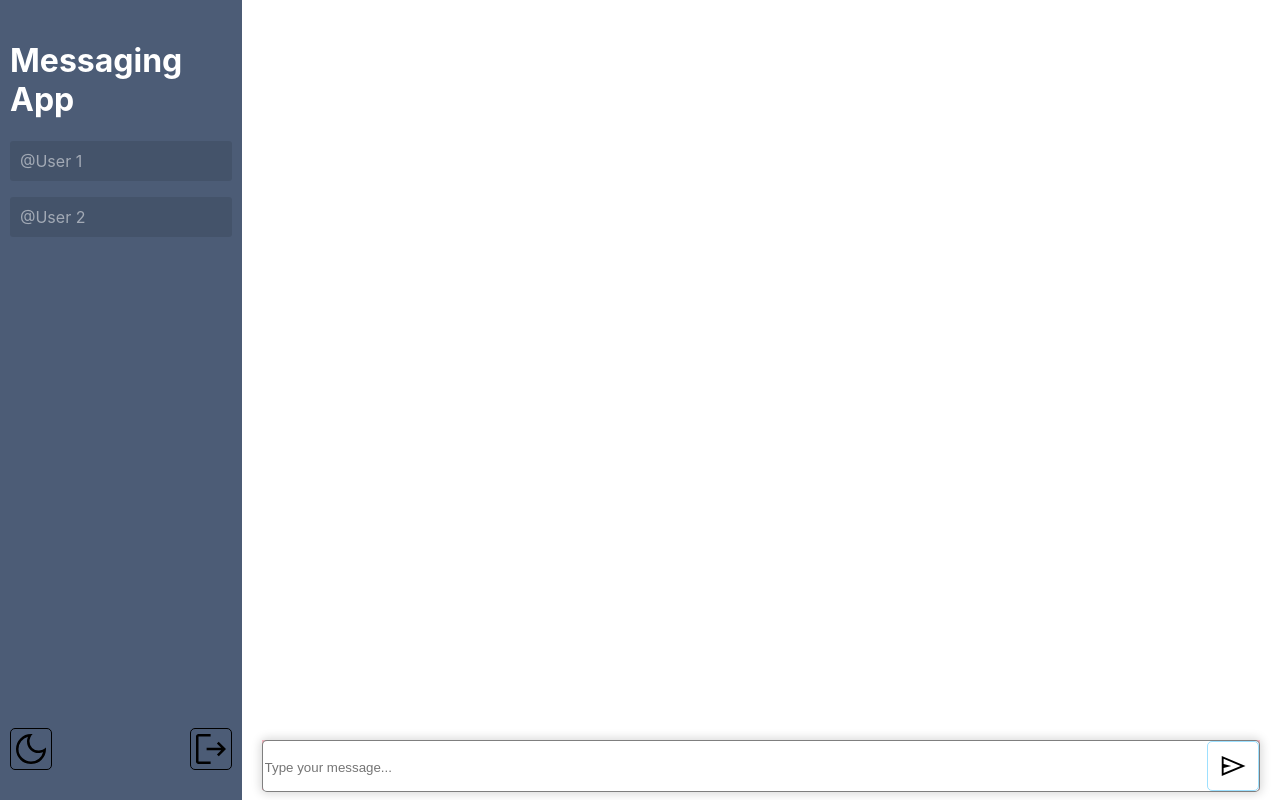
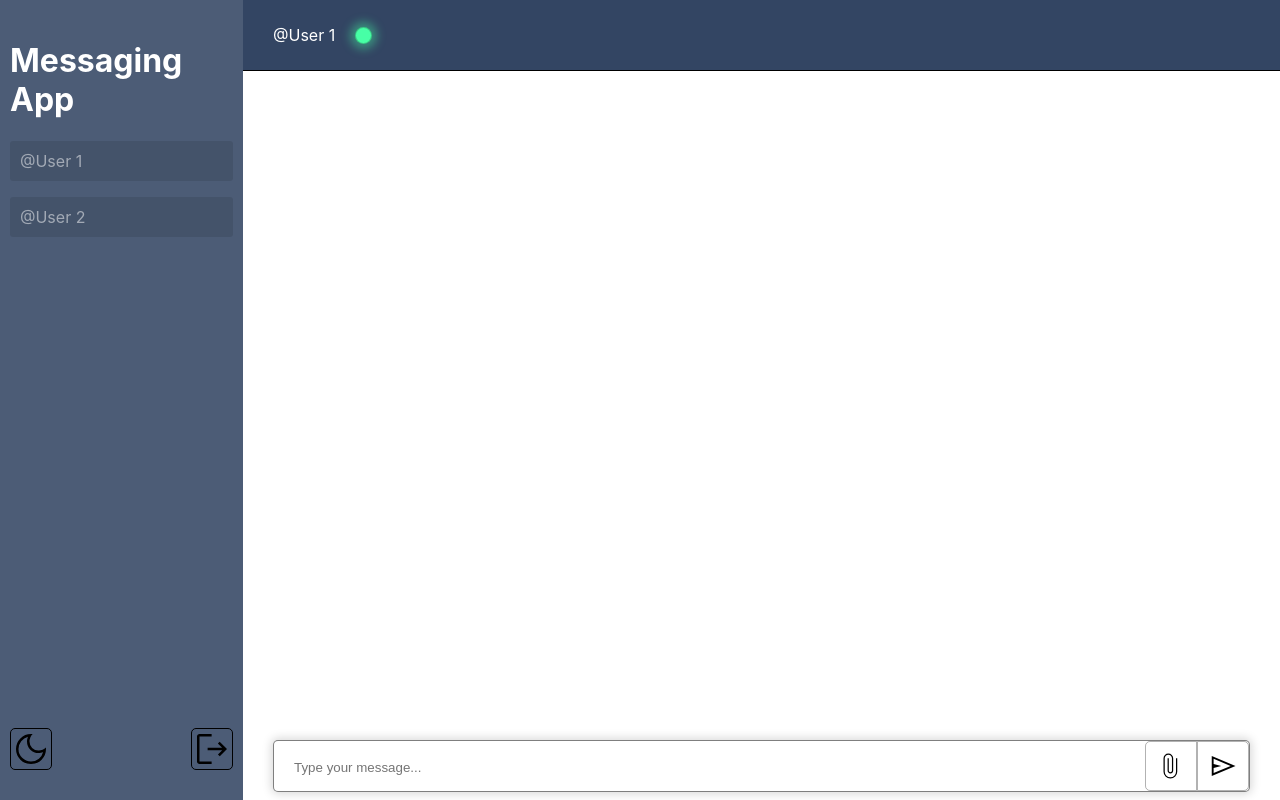
Before and after one commit to chris-base/messaging-app, a React (Create React App) app: page / in a window 1280 px wide. Built offline with nearby package versions, Linux system fonts and the light colour scheme.

Commit message:
started message component header, messaging user info

```diff
--- a/src/App.js
+++ b/src/App.js
@@ -5,11 +5,12 @@ import MainChatComponent from "./Components/MainChatComponent";
 
 function App() {
   const [darkMode, setDarkMode] = useState(false);
+  const [userOpen, setUserOpen] = useState("@User 1");
 
   return (
     <div className='App'>
-      <SidebarComponent darkMode={darkMode} setDarkMode={setDarkMode} />
-      <MainChatComponent />
+      <SidebarComponent darkMode={darkMode} setDarkMode={setDarkMode} setUserOpen={setUserOpen} />
+      <MainChatComponent userOpen={userOpen} />
     </div>
   );
 }
--- a/src/Components/MainChatComponent.js
+++ b/src/Components/MainChatComponent.js
@@ -1,9 +1,14 @@
 import "../Styles/MainChatStyles.css";
 import MessageSendBoxComponent from "./MessageSendBoxComponent";
 
-const MainChatComponent = () => {
+const MainChatComponent = ({ userOpen }) => {
   return (
     <div id='mainChatContainer'>
+      <div id='userHeaderContainer'>
+        <p id='userHeaderNameText'>{userOpen}</p>
+        <div id='userHeaderOnlineStatus' />
+      </div>
+
       <div id='messageBoxContainer'>
         <MessageSendBoxComponent />
       </div>
--- a/src/Components/MessageSendBoxComponent.js
+++ b/src/Components/MessageSendBoxComponent.js
@@ -20,8 +20,14 @@ const MessageSendBoxComponent = () => {
         />
       </form>
 
-      <div id='sendMessageButton'>
-        <div id='sendMessageIcon' />
+      <div id='messageButtonsContainer'>
+        <div id='attachmentButton'>
+          <div id='attachmentIcon' />
+        </div>
+
+        <div id='sendMessageButton'>
+          <div id='sendMessageIcon' />
+        </div>
       </div>
     </div>
   );
--- a/src/Components/SidebarComponent.js
+++ b/src/Components/SidebarComponent.js
@@ -1,6 +1,6 @@
 import "../Styles/SidebarStyles.css";
 
-const SidebarComponent = ({ darkMode, setDarkMode }) => {
+const SidebarComponent = ({ darkMode, setDarkMode, setUserOpen }) => {
   let directMessages = ["User 1", "User 2"];
 
   return (
--- a/src/Styles/MainChatStyles.css
+++ b/src/Styles/MainChatStyles.css
@@ -2,18 +2,41 @@
   width: 100%;
   height: 100vh;
   display: flex;
-  flex-direction: column-reverse;
-  padding: 0 20px;
+  flex-direction: column;
+  justify-content: space-between;
+  /* padding: 0 20px; */
   -webkit-box-sizing: border-box;
   -moz-box-sizing: border-box;
   box-sizing: border-box;
 }
 
+#userHeaderContainer {
+  height: 70px;
+  display: flex;
+  align-items: center;
+  background-color: rgba(0, 23, 61, 0.8);
+  border-bottom: 1px solid black;
+}
+
+#userHeaderNameText {
+  text-align: left;
+  margin-left: 30px;
+  color: white;
+}
+
+#userHeaderOnlineStatus {
+  background-color: #47ffa6;
+  border-radius: 20px;
+  border: 1px solid rgba(0, 0, 0, 0.2);
+  box-shadow: 0 0 10px 5px rgba(71, 255, 166, 0.4);
+  width: 15px;
+  height: 15px;
+  margin-left: 20px;
+}
+
 #messageBoxContainer {
   height: 50px;
-  width: 100%;
-  margin-bottom: 10px;
+  margin: 0 30px 10px 30px;
   display: flex;
   justify-content: center;
-  background-color: pink;
 }
--- a/src/Styles/MessageSendBoxStyles.css
+++ b/src/Styles/MessageSendBoxStyles.css
@@ -21,13 +21,36 @@
   outline: none;
   border: none;
   background-color: transparent;
+  padding-left: 20px;
+}
+
+#messageButtonsContainer {
+  display: flex;
+}
+
+#attachmentButton {
+  cursor: pointer;
+  padding: 10px;
+  border-radius: 5px 0 0 5px;
+  border: 1px solid rgba(0, 0, 0, 0.3);
+  display: flex;
+  align-items: center;
+}
+
+#attachmentIcon {
+  width: 30px;
+  height: 30px;
+  background-size: 30px;
+  background-repeat: no-repeat;
+  background-position: center;
+  background-image: url("../../public/attach_file_icon.svg");
 }
 
 #sendMessageButton {
   cursor: pointer;
   padding: 10px;
-  border-radius: 5px;
-  border: 1px solid rgba(61, 194, 255, 0.5);
+  border-radius: 0 5px 5px 0;
+  border: 1px solid rgba(0, 0, 0, 0.3);
   display: flex;
   align-items: center;
 }
```
Also changed, not shown: public/attach_file_icon.svg (added).
